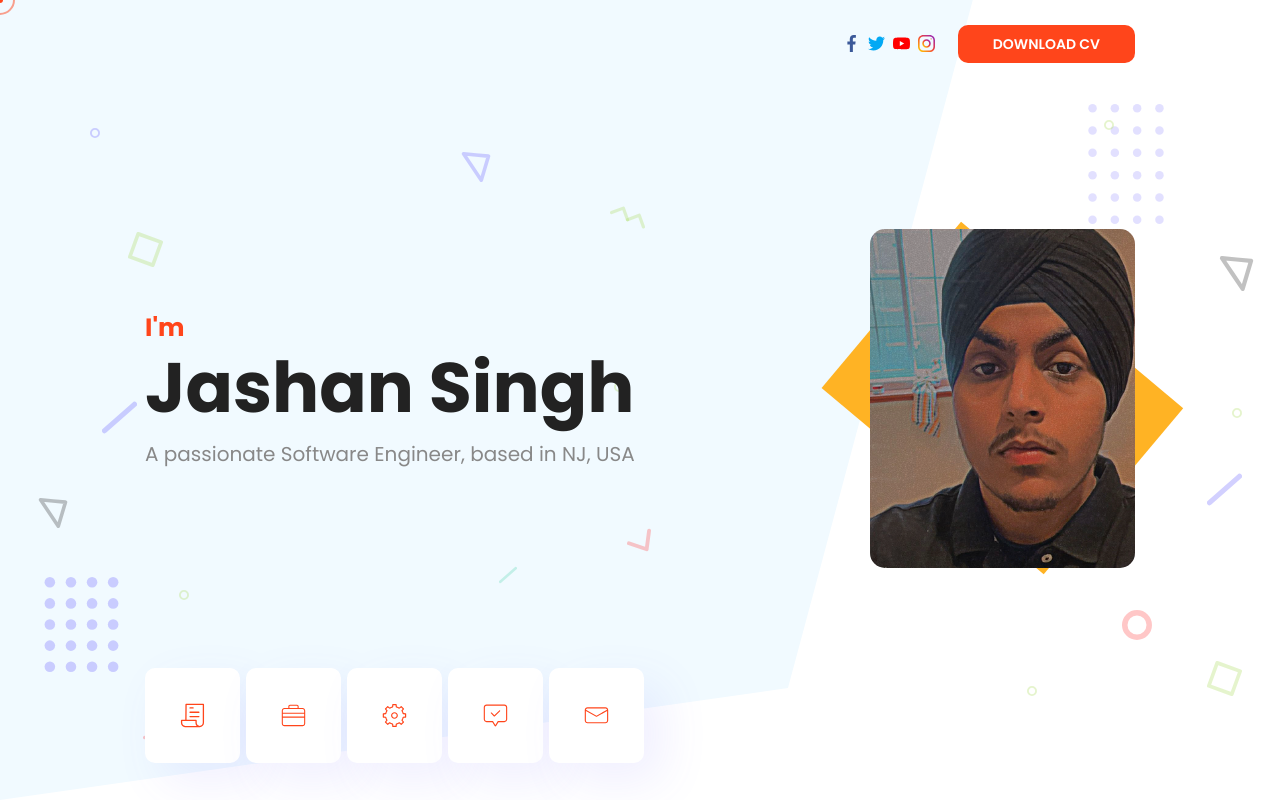
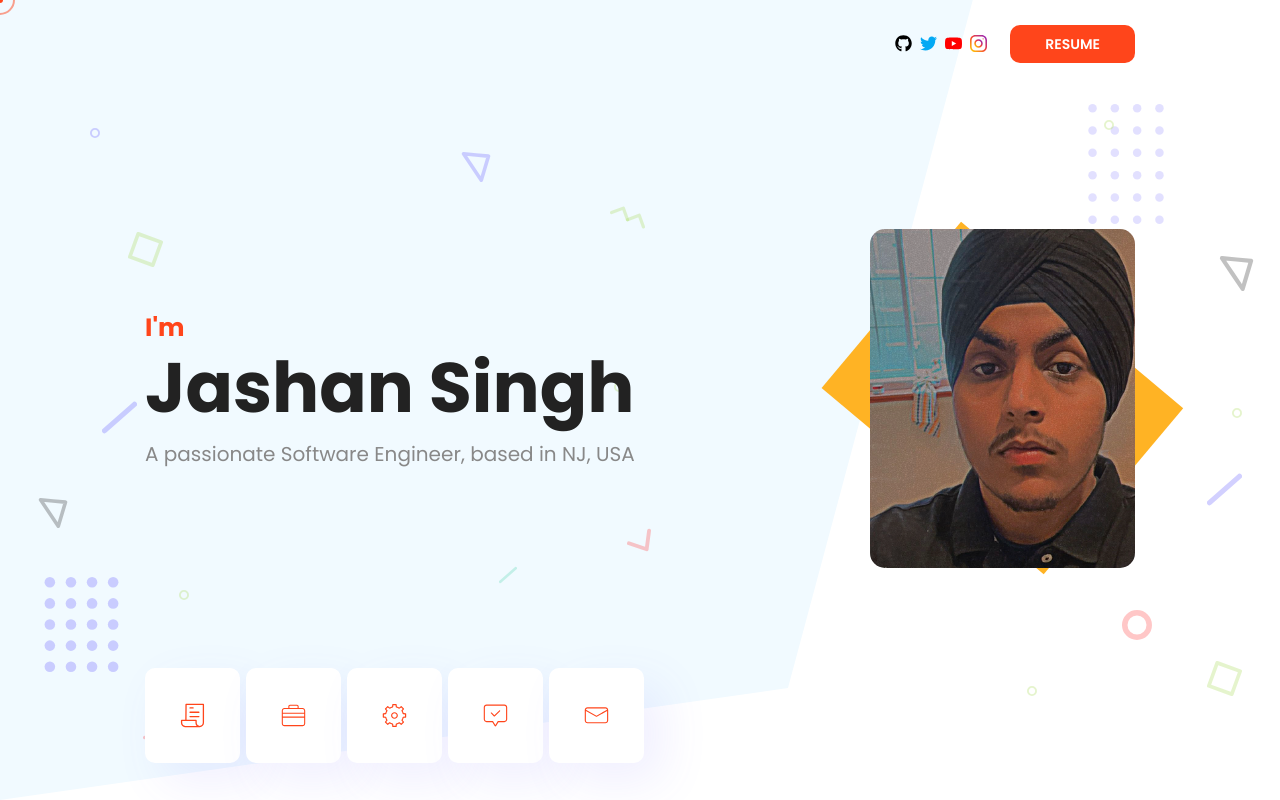
Before and after one commit to Jashan2233/Jashan2233.github.io, a Next.js app: page / in a window 1280 px wide. Built offline with nearby package versions, Linux system fonts and the light colour scheme.

Commit message:
added github logo + link

```diff
--- a/components/AboutMe.js
+++ b/components/AboutMe.js
@@ -53,7 +53,7 @@ const AboutMe = () => {
           <p>{aboutData.bio}</p>
         </div>
         <div className="iknow_tm_button">
-          <a href="img/cv/1.jpg" download>
+          <a href="https://docs.google.com/document/d/13jG--kSf8RacsVGGXzFOLq_Fn1Vgj4rI1QciUEZY7bM/edit?usp=sharing">
             Download CV
           </a>
         </div>
--- a/components/SocialIcons.js
+++ b/components/SocialIcons.js
@@ -3,8 +3,8 @@ const SocialIcons = () => {
     <div className="social">
       <ul>
         <li>
-          <a href="#">
-            <img className="svg" src="/img/svg/social/facebook.svg" alt="" />
+          <a href="https://github.com/Jashan2233" target="_blank">
+            <img className="svg" src="/img/svg/social/github.svg" alt="" />
           </a>
         </li>
         <li>
--- a/components/TopBar.js
+++ b/components/TopBar.js
@@ -17,8 +17,11 @@ const TopBar = ({ topbarIcon = true, darkLogo = true }) => {
           <div className="right">
             {topbarIcon && <SocialIcons />}
             <div className="iknow_tm_button">
-              <a href="img/cv/1.jpg" download>
-                Download CV
+              <a
+                href="https://docs.google.com/document/d/13jG--kSf8RacsVGGXzFOLq_Fn1Vgj4rI1QciUEZY7bM/edit?usp=sharing"
+                target="_blank"
+              >
+                Resume
               </a>
             </div>
           </div>
```
Also changed, not shown: public/img/svg/social/github.svg (added).
